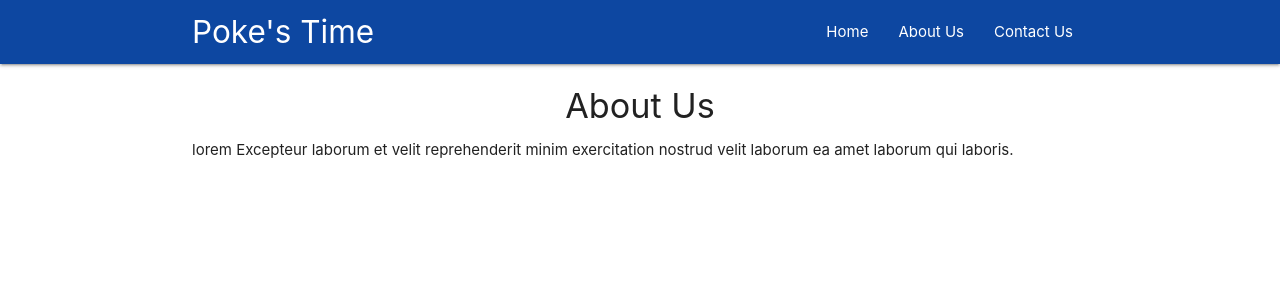
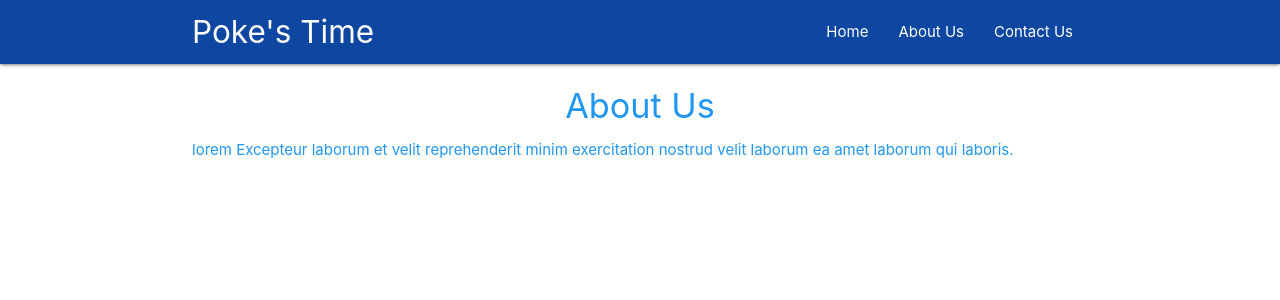
Before and after one commit to Sudistark/Learning-React, a React (Create React App) app in the folder poketimes/: page /about.html in a window 1280 px wide. Shown: the top 300 px of the page. Built offline with nearby package versions, Linux system fonts and the light colour scheme.

Commit message:
High order componentclear

```diff
--- a/poketimes/src/components/About.js
+++ b/poketimes/src/components/About.js
@@ -1,4 +1,5 @@
 import React from 'react';
+import Rainbow from './hoc/Rainbow'
 
 const About = (props) =>{
     //console.log(props);
@@ -13,4 +14,4 @@ const About = (props) =>{
     )
 }
 
-export default About;
+export default Rainbow(About);
--- a/poketimes/src/components/Navbar.js
+++ b/poketimes/src/components/Navbar.js
@@ -5,7 +5,7 @@ const Navbar = (props) => {
     console.log(props);
     setTimeout(()=> {
         props.history.push('/about.html');
-    },2000)
+    },5000)
     return(
         <nav className="nav-wrapper blue darken-4">
             <div className="container">
--- /dev/null
+++ b/poketimes/src/components/hoc/Rainbow.js
@@ -0,0 +1,20 @@
+import React from 'react';
+
+const Rainbow = (WrappedComponent) => {
+
+    const colors = ['red', 'green', 'blue', 'yellow', 'black', 'orange', 'pink']
+    const randomColor = colors[Math.floor(Math.random() * 6)]
+    //Taking  a random color from the array
+    const className = randomColor + '-text';
+    //Classname will equal to the eg: red-text
+    return(props) => {
+        return (
+            <div className={className}>
+                <WrappedComponent {...props}/>
+            </div>
+        )
+
+    }
+}
+
+export default Rainbow
```
